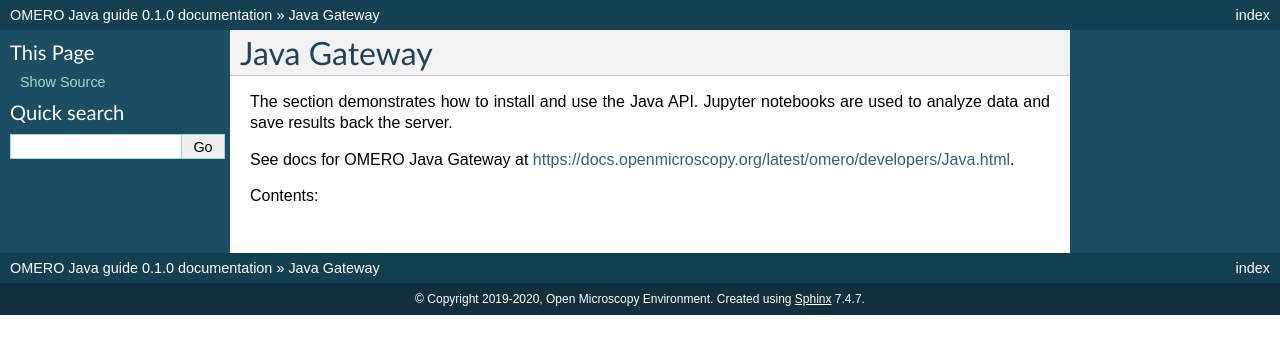
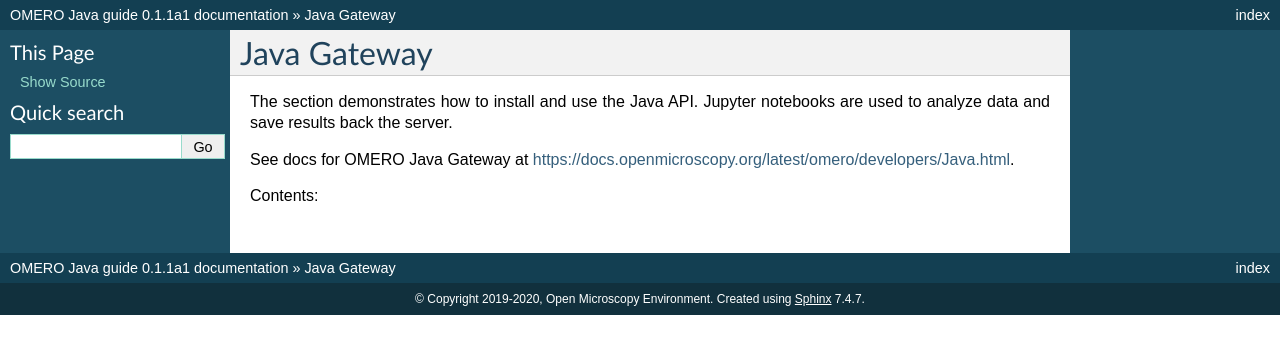
Before and after one commit to ome/omero-guide-java, a Sphinx documentation site: the page built from docs/index.rst, in a window 1280 px wide. Shown: the top 354 px of the page. Built offline with Sphinx 7.4.7, drawn with Linux system fonts in a browser that asks for light colours.

Commit message:
change version

```diff
--- a/docs/conf.py
+++ b/docs/conf.py
@@ -57,7 +57,7 @@
 # built documents.
 #
 # The short X.Y version.
-version = '0.1.0'
+version = '0.1.1a1'
 # The full version, including alpha/beta/rc tags.
 release = version
 
```
